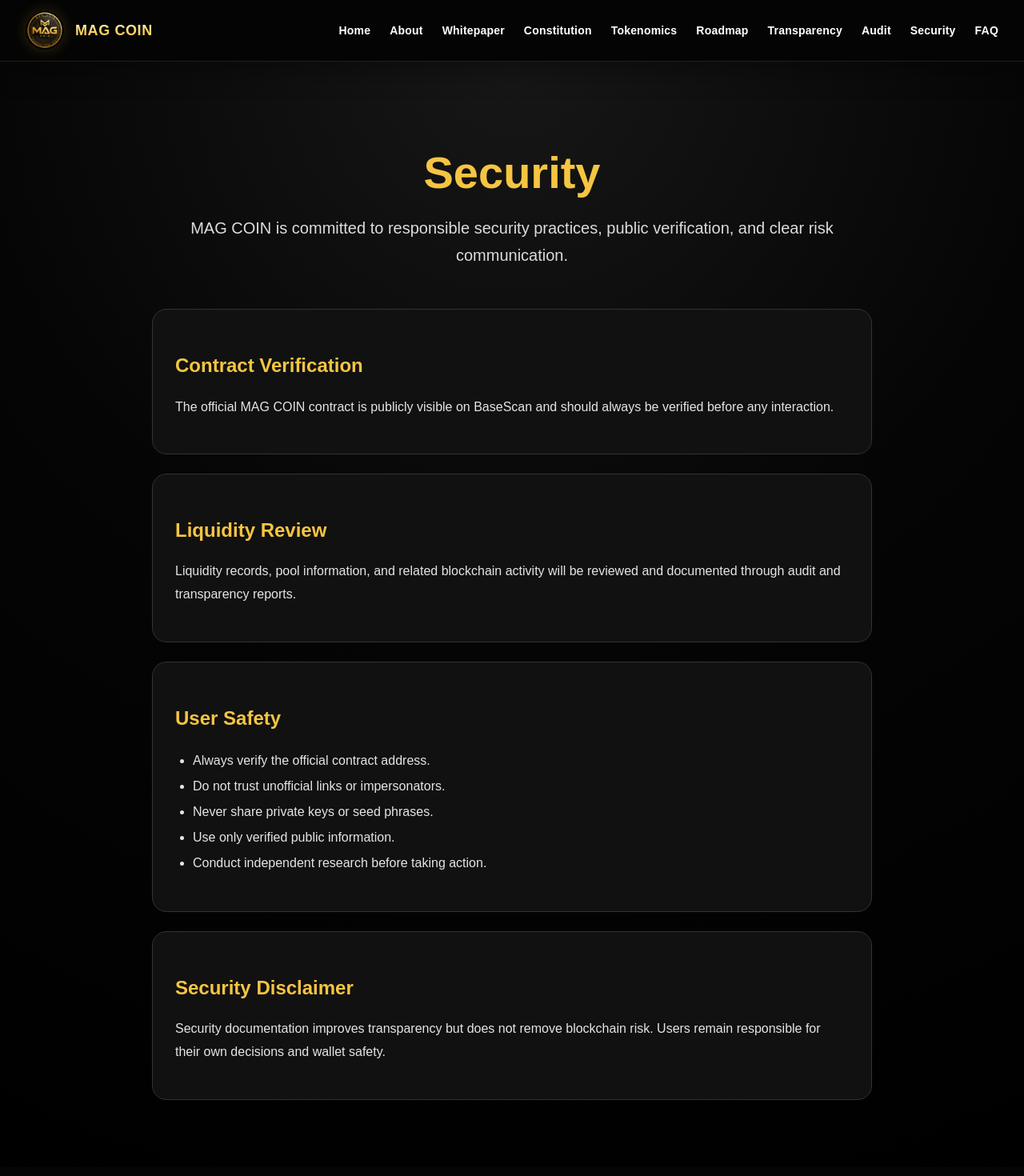
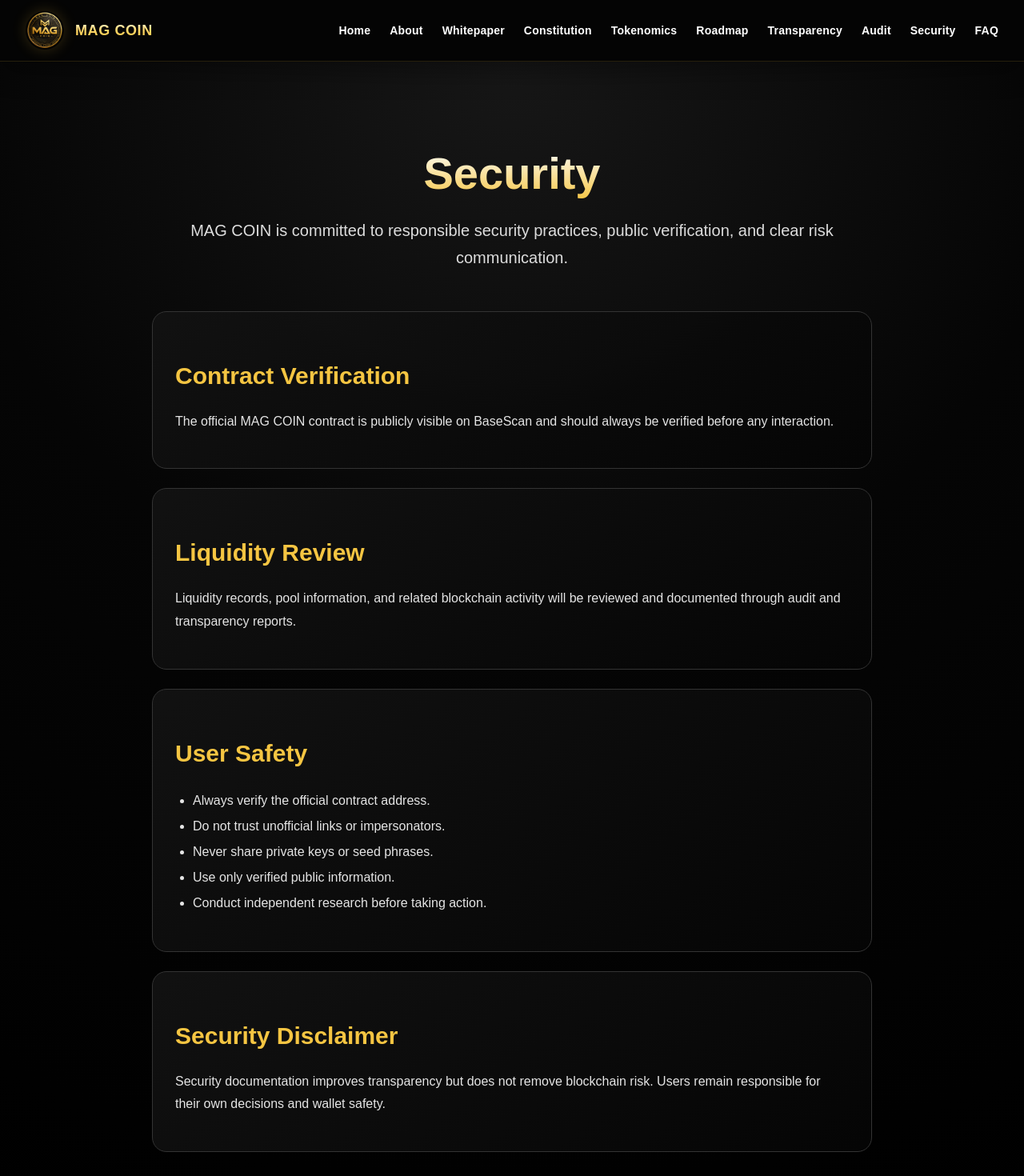
Before and after one commit to MAGZOWN/mag-coin-website, a Next.js app: page /security in a window 1280 px wide. Shown: the top 1470 px of the page at 80% size. Built offline with nearby package versions, Linux system fonts and the light colour scheme.

Commit message:
Phase 5.10: Standardize Security page design and card effects

```diff
--- a/app/security/page.tsx
+++ b/app/security/page.tsx
@@ -1,4 +1,5 @@
 import type { CSSProperties } from "react";
+
 import Navbar from "../components/Navbar";
 import Footer from "../components/Footer";
 
@@ -12,27 +13,28 @@
           <h1 style={styles.title}>Security</h1>
 
           <p style={styles.subtitle}>
-            MAG COIN is committed to responsible security practices, public verification,
-            and clear risk communication.
+            MAG COIN is committed to responsible security practices, public
+            verification, and clear risk communication.
           </p>
 
-          <div style={styles.card}>
+          <div style={styles.card} className="cardHover">
             <h2 style={styles.heading}>Contract Verification</h2>
             <p>
-              The official MAG COIN contract is publicly visible on BaseScan and should
-              always be verified before any interaction.
+              The official MAG COIN contract is publicly visible on BaseScan and
+              should always be verified before any interaction.
             </p>
           </div>
 
-          <div style={styles.card}>
+          <div style={styles.card} className="cardHover">
             <h2 style={styles.heading}>Liquidity Review</h2>
             <p>
-              Liquidity records, pool information, and related blockchain activity will be
-              reviewed and documented through audit and transparency reports.
+              Liquidity records, pool information, and related blockchain
+              activity will be reviewed and documented through audit and
+              transparency reports.
             </p>
           </div>
 
-          <div style={styles.card}>
+          <div style={styles.card} className="cardHover">
             <h2 style={styles.heading}>User Safety</h2>
             <ul style={styles.list}>
               <li>Always verify the official contract address.</li>
@@ -43,11 +45,12 @@
             </ul>
           </div>
 
-          <div style={styles.card}>
+          <div style={styles.card} className="cardHover">
             <h2 style={styles.heading}>Security Disclaimer</h2>
             <p>
-              Security documentation improves transparency but does not remove blockchain
-              risk. Users remain responsible for their own decisions and wallet safety.
+              Security documentation improves transparency but does not remove
+              blockchain risk. Users remain responsible for their own decisions
+              and wallet safety.
             </p>
           </div>
         </section>
@@ -61,21 +64,29 @@
 const styles: Record<string, CSSProperties> = {
   main: {
     minHeight: "100vh",
-    background: "radial-gradient(circle at top,#171717 0%,#050505 45%,#000000 100%)",
+    background:
+      "radial-gradient(circle at top,#171717 0%,#050505 45%,#000000 100%)",
     color: "#fff",
     padding: "60px 24px",
     fontFamily: "Arial,sans-serif",
   },
+
   container: {
     maxWidth: "900px",
     margin: "0 auto",
   },
+
   title: {
-    color: "#f5c542",
     fontSize: "56px",
+    lineHeight: "1.2",
+    fontWeight: "800",
     textAlign: "center",
     marginBottom: "20px",
+    background: "linear-gradient(180deg,#ffffff 0%,#f5c542 100%)",
+    WebkitBackgroundClip: "text",
+    WebkitTextFillColor: "transparent",
   },
+
   subtitle: {
     textAlign: "center",
     color: "#ddd",
@@ -83,8 +94,10 @@
     lineHeight: "1.7",
     marginBottom: "50px",
   },
+
   card: {
-    background: "#111",
+    background:
+      "linear-gradient(145deg, rgba(18,18,18,.96), rgba(5,5,5,.96))",
     border: "1px solid #333",
     borderRadius: "18px",
     padding: "28px",
@@ -92,10 +105,13 @@
     color: "#e5e5e5",
     lineHeight: "1.8",
   },
+
   heading: {
     color: "#f5c542",
     marginBottom: "14px",
+    fontSize: "30px",
   },
+
   list: {
     paddingLeft: "22px",
     lineHeight: "2",
```
